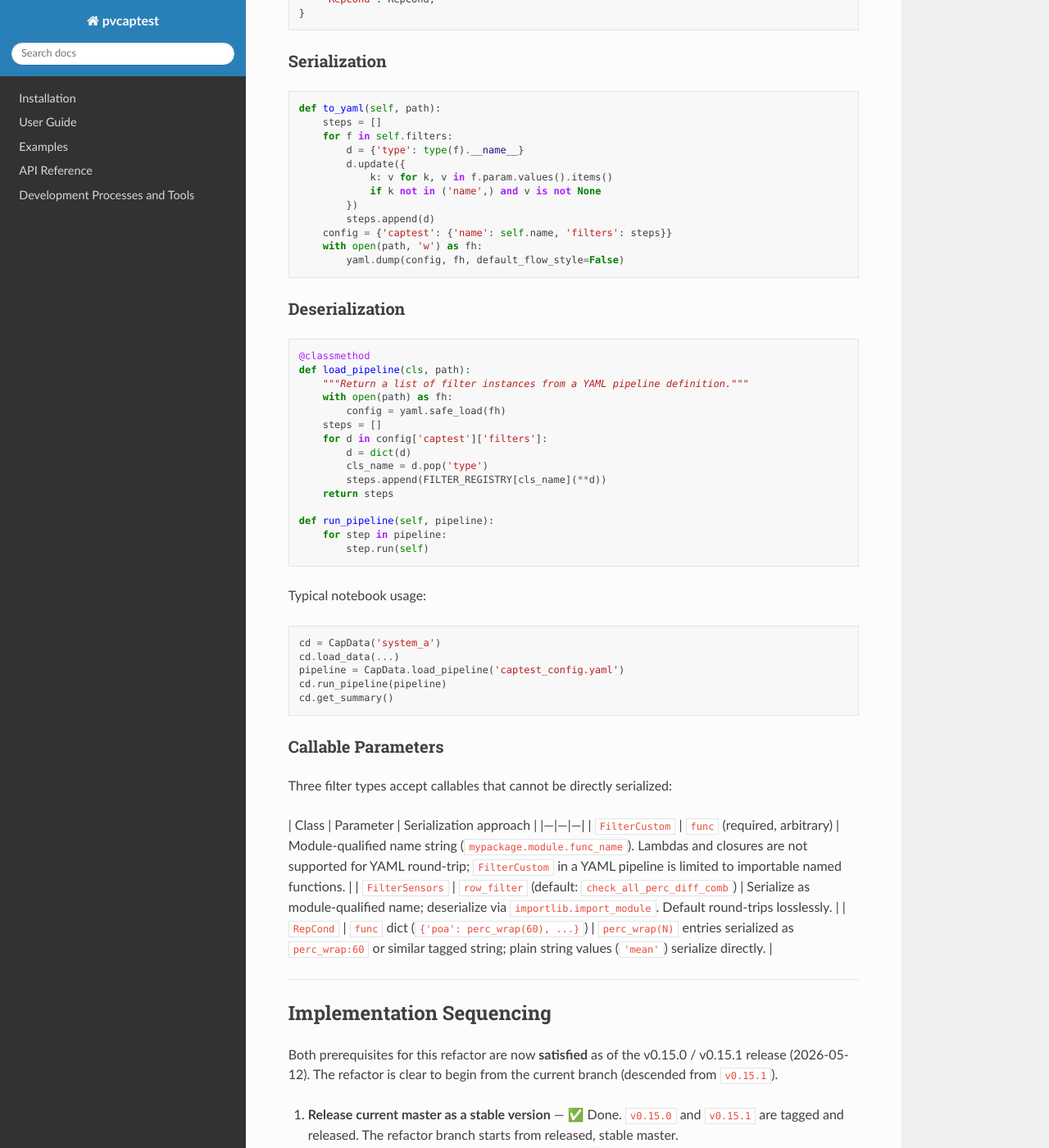
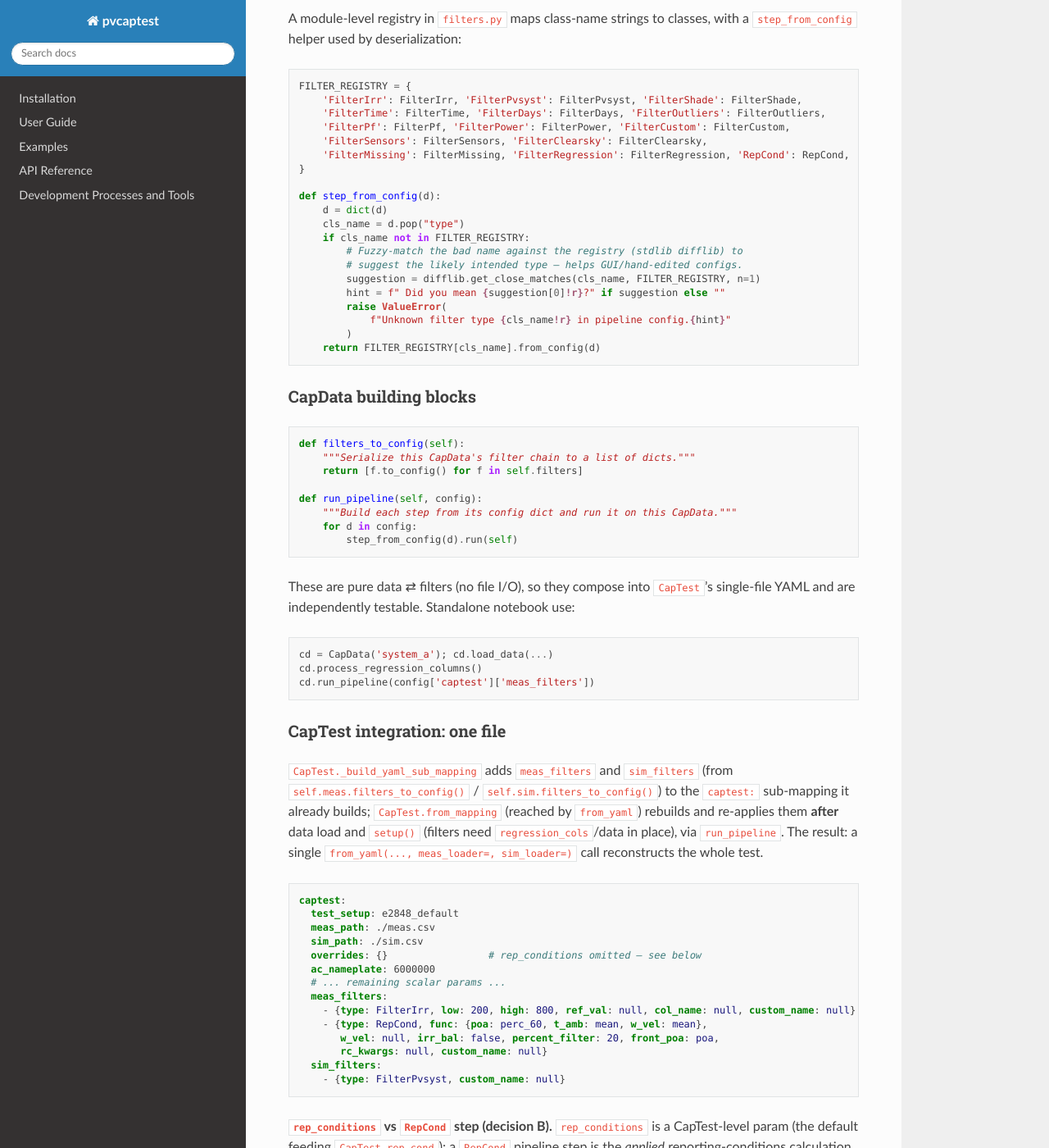
Before and after one commit to pvcaptest/pvcaptest, a Sphinx documentation site: the page built from docs/superpowers/specs/2026-04-03-filter-class-refactor-design.md, in a window 1280 px wide and 1400 px high, scrolled down 15625 px. Shown: the whole window at 82% size. Built offline with Sphinx 7.4.7 and the Read the Docs theme 3.1.0, drawn with Linux system fonts in a browser that asks for light colours; pages that are not in the unit, such as notebooks, are missing from menus; some of the changed text lies outside the part shown.

Commit message:
docs: spec chunk-7 single-file config round-trip
Rewrite the YAML section as "Config Round-Trip (chunk 7)": CapData owns
I/O-free filter (de)serialization building blocks (per-class
to_config/from_config, filters_to_config, run_pipeline, FILTER_REGISTRY +
step_from_config in filters.py); CapTest integrates meas/sim pipelines into
its single captest: file. Decisions: export all params explicitly (defaults
+ None); omit overrides.rep_conditions when a RepCond step exists. Move
perc_wrap + perc_N helpers to util.py (shared, no import cycle).

Co-Authored-By: Claude Opus 4.8 <noreply@anthropic.com>

````diff
--- a/docs/superpowers/specs/2026-04-03-filter-class-refactor-design.md
+++ b/docs/superpowers/specs/2026-04-03-filter-class-refactor-design.md
@@ -158,7 +158,7 @@ def args_repr(self):
 
 `RepCond` params: `func` (`param.Parameter`, accepts dict/str/callable/None), `w_vel` (`param.Parameter`), `irr_bal` (`param.Boolean`), `percent_filter` (`param.Number`), `front_poa` (`param.String`), `rc_kwargs` (`param.Dict(default=None)` — coerced to `{}` in the helper to avoid param's shared-mutable-default pitfall). `RepCond` inherits `BaseSummaryStep` directly (not `BaseFilter`) since it is not a row filter; it still belongs in `filters` because the list accepts any `BaseSummaryStep`. `_explanation_template = "Reporting conditions were calculated (no intervals removed)."`
 
-*YAML note (chunk 7):* the `func` dict may contain callables (`{'poa': perc_wrap(60), 't_amb': 'mean', ...}`). `perc_wrap` entries serialize as `perc_wrap(N)` strings; plain string values like `'mean'` serialize directly.
+*YAML note (chunk 7):* the `func` dict may contain callables (`{'poa': perc_wrap(60), 't_amb': 'mean', ...}`). `perc_wrap(N)` entries serialize as `perc_N` strings (e.g. `perc_60`, the existing convention shared with `CapTest`'s `rep_conditions`); plain string values like `'mean'` serialize directly. See [[Config Round-Trip (chunk 7)]].
 
 *Chunk-6 implication:* `RepCond` is a zero-removal step, so the visualization methods (which plot the points removed by each filter) must skip zero-removal steps.
 
@@ -516,115 +516,122 @@ def rerun_from(self, index):
 
 ---
 
-## YAML Round-Trip
+## Config Round-Trip (chunk 7)
+
+### Goal and architecture
+
+The driving goal is a **single config file** that captures both the test-level parameters *and* the applied filtering steps, so a future GUI (or an ipynb user) can export it and a different user can reload it — in the GUI or a notebook — to re-run the test identically.
+
+`CapData` owns its filter-pipeline serialization as reusable, I/O-free building blocks; `CapTest` integrates both the `meas` and `sim` pipelines into the single `captest:` config file it already writes (`CapTest.to_yaml`/`from_yaml`). There is no separate pipeline file and no new top-level key — the pipelines live inside the existing `captest:` sub-mapping, so one file round-trips everything.
 
 ### Serialization Boundary
 
-`param` parameters on each filter class are the serialization boundary. Runtime state (`pts_after`, `ix_after`) is stored as plain Python attributes and is never serialized. The chain-derived counterparts (`pts_before`, `ix_before`, `pts_removed`) are computed on demand from prior steps' `ix_after` (see [[Chain-derived per-step counts]]).
+`param` parameters on each filter class are the serialization boundary. Runtime state (`pts_after`, `ix_after`, and the chain-derived `pts_before`/`ix_before`/`pts_removed`) is never serialized. **Every param is exported explicitly — defaults and `None` values included** — so a reviewer can read the config and understand exactly what each step does without having memorized the class defaults. Only the param-system `name` identity is omitted.
 
-### YAML Format
+### Per-step encode/decode
+
+Each filter class owns its (de)serialization so callable-handling lives next to the class that needs it:
+
+```python
+class BaseSummaryStep:
+    def to_config(self):
+        """Return a yaml-safe dict: {'type': ClassName, **all params except name}."""
+        d = {"type": type(self).__name__}
+        d.update({k: v for k, v in self.param.values().items() if k != "name"})
+        return d
+
+    @classmethod
+    def from_config(cls, d):
+        """Build an instance from a to_config() dict (already has 'type' popped)."""
+        return cls(**d)
+```
+
+`FilterCustom`, `FilterSensors`, and `RepCond` override `to_config`/`from_config` to encode/decode their callable params (see Callable Parameters below). All params are emitted; e.g. a `FilterIrr` exports `low`, `high`, `ref_val`, `col_name`, and `custom_name` even when some are `None`.
+
+### Filter Registry
+
+A module-level registry in `filters.py` maps class-name strings to classes, with a `step_from_config` helper used by deserialization:
+
+```python
+FILTER_REGISTRY = {
+    'FilterIrr': FilterIrr, 'FilterPvsyst': FilterPvsyst, 'FilterShade': FilterShade,
+    'FilterTime': FilterTime, 'FilterDays': FilterDays, 'FilterOutliers': FilterOutliers,
+    'FilterPf': FilterPf, 'FilterPower': FilterPower, 'FilterCustom': FilterCustom,
+    'FilterSensors': FilterSensors, 'FilterClearsky': FilterClearsky,
+    'FilterMissing': FilterMissing, 'FilterRegression': FilterRegression, 'RepCond': RepCond,
+}
+
+def step_from_config(d):
+    d = dict(d)
+    cls_name = d.pop("type")
+    if cls_name not in FILTER_REGISTRY:
+        # Fuzzy-match the bad name against the registry (stdlib difflib) to
+        # suggest the likely intended type — helps GUI/hand-edited configs.
+        suggestion = difflib.get_close_matches(cls_name, FILTER_REGISTRY, n=1)
+        hint = f" Did you mean {suggestion[0]!r}?" if suggestion else ""
+        raise ValueError(
+            f"Unknown filter type {cls_name!r} in pipeline config.{hint}"
+        )
+    return FILTER_REGISTRY[cls_name].from_config(d)
+```
+
+### CapData building blocks
+
+```python
+def filters_to_config(self):
+    """Serialize this CapData's filter chain to a list of dicts."""
+    return [f.to_config() for f in self.filters]
+
+def run_pipeline(self, config):
+    """Build each step from its config dict and run it on this CapData."""
+    for d in config:
+        step_from_config(d).run(self)
+```
+
+These are pure data ⇄ filters (no file I/O), so they compose into `CapTest`'s single-file YAML and are independently testable. Standalone notebook use:
+
+```python
+cd = CapData('system_a'); cd.load_data(...)
+cd.process_regression_columns()
+cd.run_pipeline(config['captest']['meas_filters'])
+```
+
+### CapTest integration: one file
+
+`CapTest._build_yaml_sub_mapping` adds `meas_filters` and `sim_filters` (from `self.meas.filters_to_config()` / `self.sim.filters_to_config()`) to the `captest:` sub-mapping it already builds; `CapTest.from_mapping` (reached by `from_yaml`) rebuilds and re-applies them **after** data load and `setup()` (filters need `regression_cols`/data in place), via `run_pipeline`. The result: a single `from_yaml(..., meas_loader=, sim_loader=)` call reconstructs the whole test.
 
 ```yaml
 captest:
-  name: system_a_2023
-  filters:
-    - type: FilterIrr
-      custom_name: Irradiance bounds
-      low: 200
-      high: 800
-    - type: FilterPvsyst
-    - type: FilterTime
-      start: "2023-03-01"
-      end: "2023-09-30"
-    - type: RepCond
-      percent_filter: 20
-      irr_bal: false
-      func: {poa: perc_wrap(60), t_amb: mean, w_vel: mean}
-    - type: FilterRegression
-      n_std: 2
+  test_setup: e2848_default
+  meas_path: ./meas.csv
+  sim_path: ./sim.csv
+  overrides: {}                 # rep_conditions omitted — see below
+  ac_nameplate: 6000000
+  # ... remaining scalar params ...
+  meas_filters:
+    - {type: FilterIrr, low: 200, high: 800, ref_val: null, col_name: null, custom_name: null}
+    - {type: RepCond, func: {poa: perc_60, t_amb: mean, w_vel: mean},
+       w_vel: null, irr_bal: false, percent_filter: 20, front_poa: poa,
+       rc_kwargs: null, custom_name: null}
+  sim_filters:
+    - {type: FilterPvsyst, custom_name: null}
 ```
 
-Omitted `param` values use class defaults on load — no need to serialize defaults explicitly.
-
-### Filter Registry
-
-A module-level registry maps class name strings to classes, used for deserialization:
-
-```python
-FILTER_REGISTRY = {
-    'FilterIrr': FilterIrr,
-    'FilterPvsyst': FilterPvsyst,
-    'FilterShade': FilterShade,
-    'FilterTime': FilterTime,
-    'FilterDays': FilterDays,
-    'FilterOutliers': FilterOutliers,
-    'FilterPf': FilterPf,
-    'FilterPower': FilterPower,
-    'FilterCustom': FilterCustom,
-    'FilterSensors': FilterSensors,
-    'FilterClearsky': FilterClearsky,
-    'FilterMissing': FilterMissing,
-    'FilterRegression': FilterRegression,
-    'RepCond': RepCond,
-}
-```
-
-### Serialization
-
-```python
-def to_yaml(self, path):
-    steps = []
-    for f in self.filters:
-        d = {'type': type(f).__name__}
-        d.update({
-            k: v for k, v in f.param.values().items()
-            if k not in ('name',) and v is not None
-        })
-        steps.append(d)
-    config = {'captest': {'name': self.name, 'filters': steps}}
-    with open(path, 'w') as fh:
-        yaml.dump(config, fh, default_flow_style=False)
-```
-
-### Deserialization
-
-```python
-@classmethod
-def load_pipeline(cls, path):
-    """Return a list of filter instances from a YAML pipeline definition."""
-    with open(path) as fh:
-        config = yaml.safe_load(fh)
-    steps = []
-    for d in config['captest']['filters']:
-        d = dict(d)
-        cls_name = d.pop('type')
-        steps.append(FILTER_REGISTRY[cls_name](**d))
-    return steps
-
-def run_pipeline(self, pipeline):
-    for step in pipeline:
-        step.run(self)
-```
-
-Typical notebook usage:
-
-```python
-cd = CapData('system_a')
-cd.load_data(...)
-pipeline = CapData.load_pipeline('captest_config.yaml')
-cd.run_pipeline(pipeline)
-cd.get_summary()
-```
+**`rep_conditions` vs `RepCond` step (decision B).** `rep_conditions` is a CapTest-level param (the default feeding `CapTest.rep_cond`); a `RepCond` pipeline step is the *applied* reporting-conditions calculation at its chain position. To keep the file unambiguous about when and with what arguments reporting conditions run, `_build_yaml_sub_mapping` **omits `overrides.rep_conditions` whenever a `RepCond` step is present in `meas.filters` or `sim.filters`** — the step(s) are then the single source of truth. When no `RepCond` step exists, `overrides.rep_conditions` is written as today. Because `setup()` never auto-runs `rep_cond`, replaying a pipeline that contains a `RepCond` step applies it exactly once (no double-apply).
 
 ### Callable Parameters
 
-Three filter types accept callables that cannot be directly serialized:
+Three filter types accept callables that cannot be directly serialized. The `perc_wrap` factory and the `perc_N` string helpers (`_perc_wrap_to_string`, `_resolve_func_strings`) move from `captest.py` to `util.py` (re-exported from `captest.captest` for backward compatibility) so `RepCond` (in `filters.py`) and the existing `CapTest` `rep_conditions` serialization share one implementation. `util.py` is import-safe for this (it imports no captest/capdata modules).
 
 | Class | Parameter | Serialization approach |
 |---|---|---|
-| `FilterCustom` | `func` (required, arbitrary) | Module-qualified name string (`mypackage.module.func_name`). Lambdas and closures are not supported for YAML round-trip; `FilterCustom` in a YAML pipeline is limited to importable named functions. |
-| `FilterSensors` | `row_filter` (default: `check_all_perc_diff_comb`) | Serialize as module-qualified name; deserialize via `importlib.import_module`. Default round-trips losslessly. |
-| `RepCond` | `func` dict (`{'poa': perc_wrap(60), ...}`) | `perc_wrap(N)` entries serialized as `perc_wrap:60` or similar tagged string; plain string values (`'mean'`) serialize directly. |
+| `FilterCustom` | `func` (required) | Module-qualified name string (`pkg.module.func_name`); deserialize via import. Lambdas/closures are not importable — `to_config` **raises** a clear `ValueError` for them (a GUI/ipynb pipeline is limited to importable named functions). |
+| `FilterSensors` | `row_filter` (default `check_all_perc_diff_comb`) | Module-qualified name; deserialize via import. The default round-trips losslessly (`captest.filters.check_all_perc_diff_comb`). |
+| `RepCond` | `func` dict (`{'poa': perc_wrap(60), ...}`) | `perc_wrap(N)` entries → `"perc_N"` strings (the existing convention); plain string values (`'mean'`) serialize directly; `None` (the default) → `null`. |
+
+### Errors
+
+Deserialization raises explicit errors: an unknown `type` not in `FILTER_REGISTRY`, a non-importable module-qualified callable name, or (on export) an unserializable lambda/closure each raise with a message naming the offending value. For an unknown `type`, the message includes a `difflib.get_close_matches` suggestion of the nearest valid type name when one is close enough (e.g. `FilterIrradiance` → "Did you mean 'FilterIrr'?").
 
 ---
 
````
